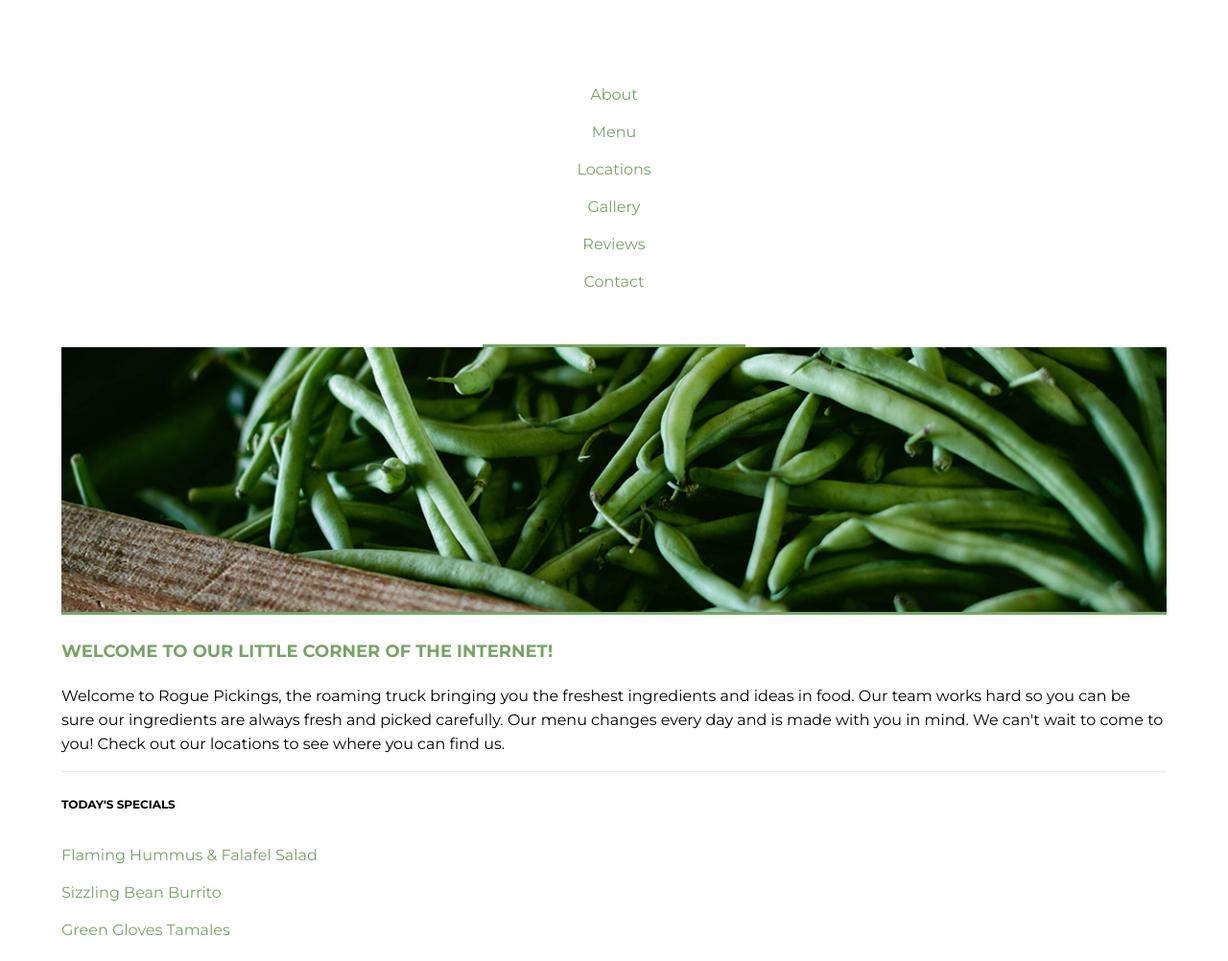
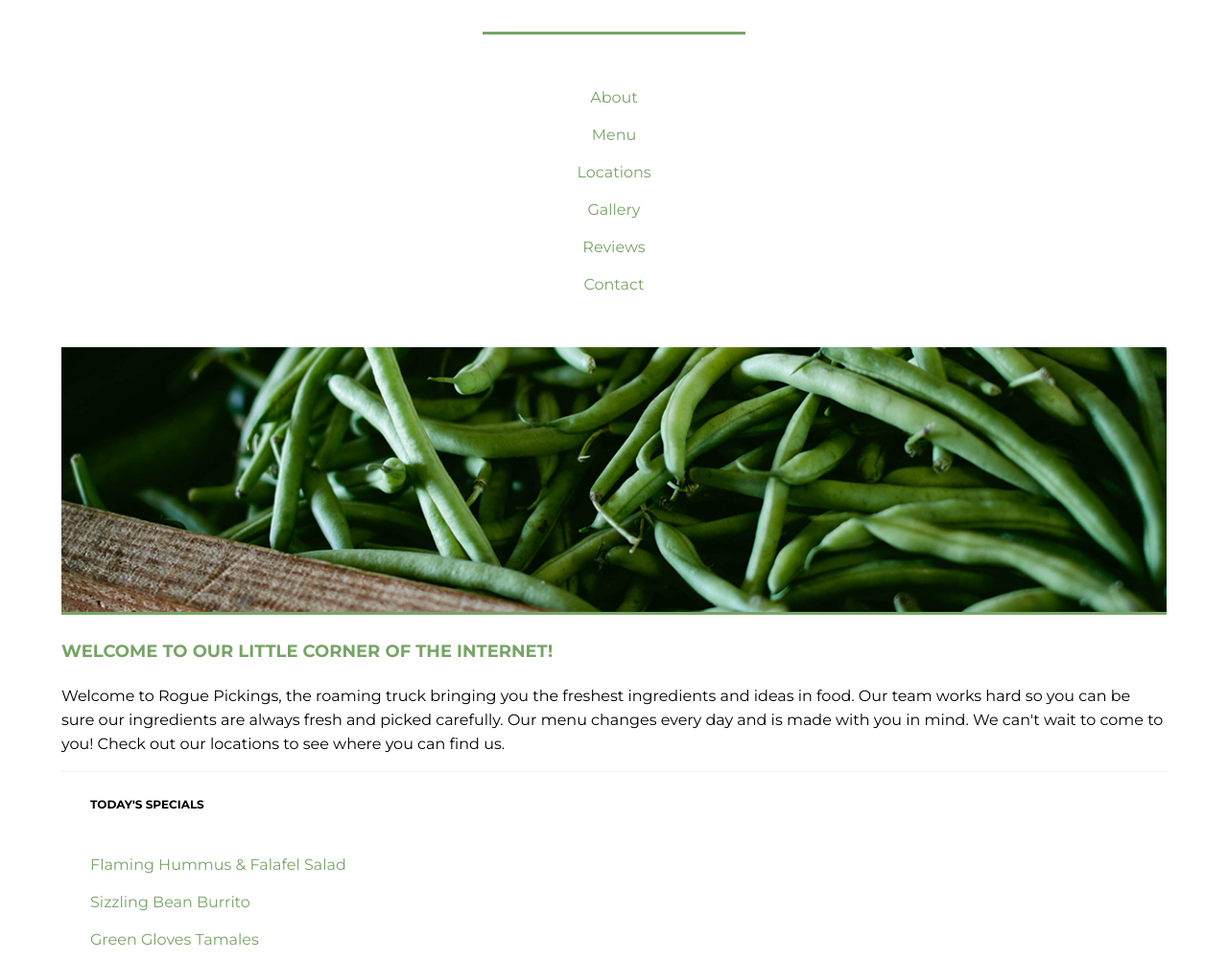
Before and after one commit to MarleneCruz/206-rogue_pickings_flexbox, a plain HTML site: page index.html in a window 1280 px wide. Shown: the part 80-1082 px from the top of the page at 96% size. Drawn offline with Linux system fonts and the light colour scheme; a web font is replaced by a local one.

Commit message:
Fixed some flex elements and padding

```diff
--- a/css/main.css
+++ b/css/main.css
@@ -59,7 +59,7 @@ p {
 
 /*The widths are in a percentage!*/
 header {
-	border-bottom: 3px solid #77a466;
+
 	margin: 0 auto;
 	display:flex;
 	justify-content:space-evenly;
@@ -69,24 +69,25 @@ header {
 header h1 {
 	margin: 0;
 	padding: 38px 0;
+	border-bottom: 3px solid #77a466;
 }
 header h1 span {
 	color: #77a466;
 }
 
-.navbar {
+nav {
 		padding: 46px 0;
-
+        display: flex;
+		align-content: space-between;
+		align-items: center;
+		flex-flow: column;
 }
-.navbar a {
+nav a {
 	margin: 0;
 	padding: 10px;
 	text-decoration: none;
 	color:#77a466;
-	display: flex;
-	align-content: space-between;
-	align-items: center;
-	flex-flow: column;
+
 }
 /*header nav ul li {
 	text-transform: uppercase;
@@ -143,7 +144,7 @@ header nav ul li a{
 }
 
 .section-one h4 {
-	padding: 10px 0;
+	padding: 10px 30px;
 }
 
 
@@ -154,10 +155,10 @@ header nav ul li a{
 
 .menu {
 	list-style: none;
-	padding: 0;
+	padding: 10px;
 }
 .menu li {
-	padding: 10px 0;
+	padding: 10px 20px;
 	color:#77a466;
 }
 
@@ -178,7 +179,7 @@ footer {
 	margin: 0 auto;
 	text-align: center;
 	width:100%;
-	font-size: 2em;
+	font-size: 1.25em;
 }
 footer span {
 	font-family: 'Galada', cursive;
--- a/index.html
+++ b/index.html
@@ -14,14 +14,14 @@
         <div class="container">
             <header>
                 <h1><span>rogue</span> pickings</h1>
-                <div class= "navbar">
+                <nav>
                         <a href="">About</a>
                         <a href="">Menu</a>
                         <a href="">Locations</a>
                         <a href="">Gallery</a>
                         <a href="">Reviews</a>
                         <a href="">Contact</a>
-                </div>
+                </nav>
             </header>
             <section class="top-section">
                 <div class="main-image"><img src="img/download.jpg" alt="green beans" /></div>
```
Lines whose indentation alone changed are shown as unchanged.
